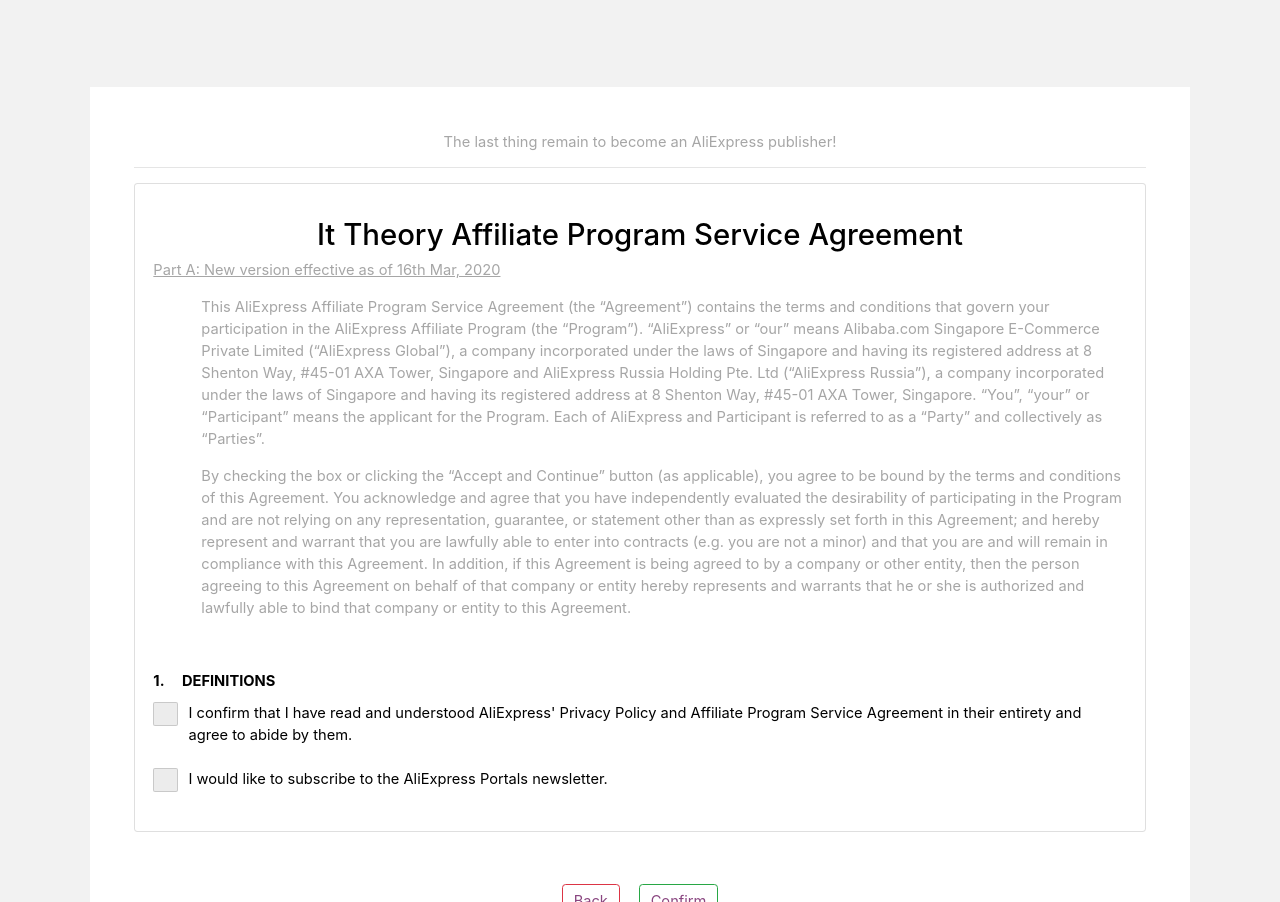
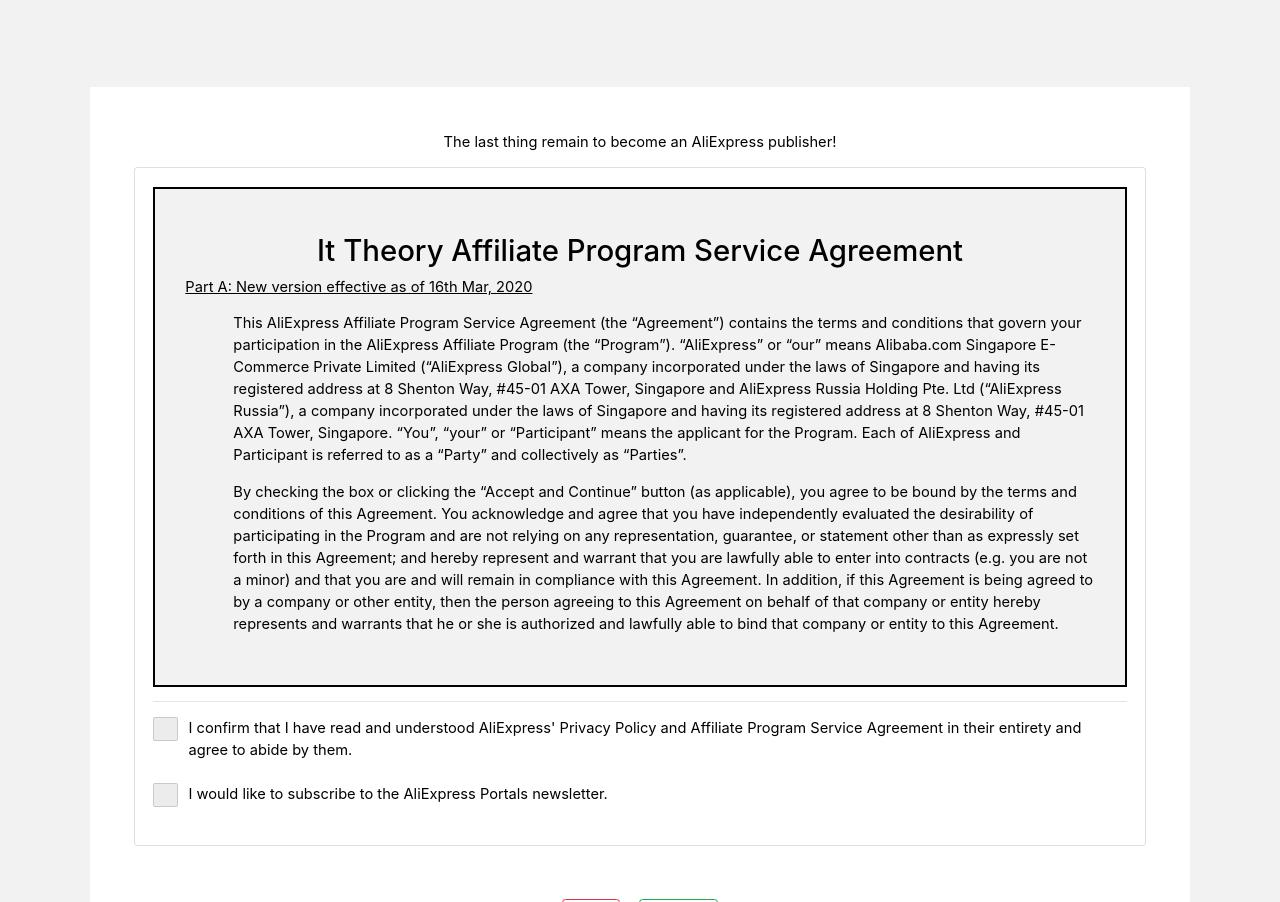
Before and after one commit to Quazi-Reza/affiliate-project, a plain HTML site: page end.html in a window 1280 px wide. Shown: the part 580-1482 px from the top of the page. Drawn offline with nearby package versions, Linux system fonts and the light colour scheme.

Commit message:
some bug fixed

```diff
--- a/assets/css/main.css
+++ b/assets/css/main.css
@@ -19,8 +19,17 @@
 		vertical-align: baseline;
 	}
 .tip p{
+	color: black;
 	text-align: center;
 
+}
+#inner_protocol{
+	height: 500px;
+	background-color:#f2f2f2;
+	color: black;
+	padding: 30px;
+	text-align: justify-all;
+	border: black solid 2px;
 }
 
 	article, aside, details, figcaption, figure, footer, header, hgroup, menu, nav, section {
--- a/end.html
+++ b/end.html
@@ -68,6 +68,7 @@
             <div class="progress-bar bg-success progress-bar-striped progress-bar-animated" role="progressbar" aria-valuenow="25" aria-valuemin="0" aria-valuemax="100" style="width: 25%"></div>
             <div class="progress-bar bg-dark progress-bar-striped progress-bar-animated" role="progressbar" aria-valuenow="25" aria-valuemin="0" aria-valuemax="100" style="width: 25%"></div>
         </div>
+    </div>
 </section>
 <!-- Two -->
 <section id="two" class="wrapper style2">
@@ -80,12 +81,11 @@
                         The last thing remain to become an AliExpress publisher!
                     </p>
                 </div>
-                <hr>
                 <div class="row mb-5" id="mySite">
                     <div class="col-md-12 mb-2">
                         <div class="card ">
                             <div class="card-body">
-                                <div id="inner_protocol" class="overflow-auto" style="height: 500px">
+                                <div id="inner_protocol" class="overflow-auto mb-2" >
                                     <!--ams-region-start 425-->
                                     <p></p>
 
@@ -351,6 +351,7 @@
                                         </tbody></table>
                                     <!--ams-region-end 425-->
                                 </div>
+                                <hr>
                                 <div class="form-group">
                                     <input type="checkbox" class="form-control" id="csk1">
                                     <label for="csk1" style="color: black">I confirm that I have read and understood AliExpress' Privacy Policy and Affiliate Program Service Agreement in their entirety and agree to abide by them.</label>
```
Also changed, not shown: index.html (+2 -4 lines), second.html (+1 -1 lines), third.html (+1 -1 lines).
